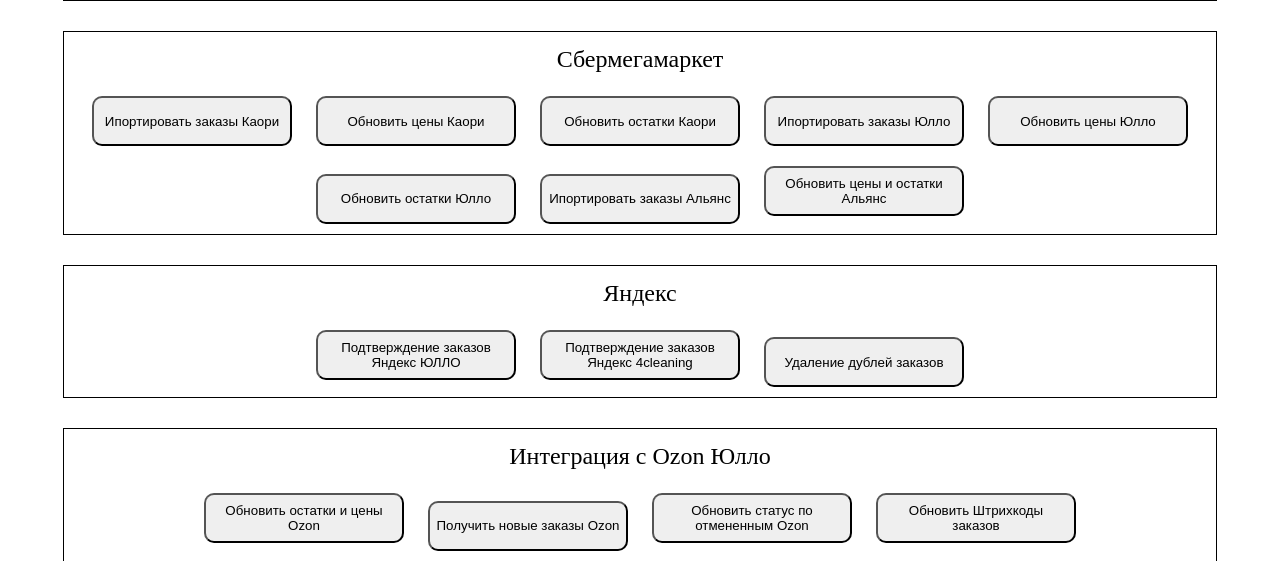
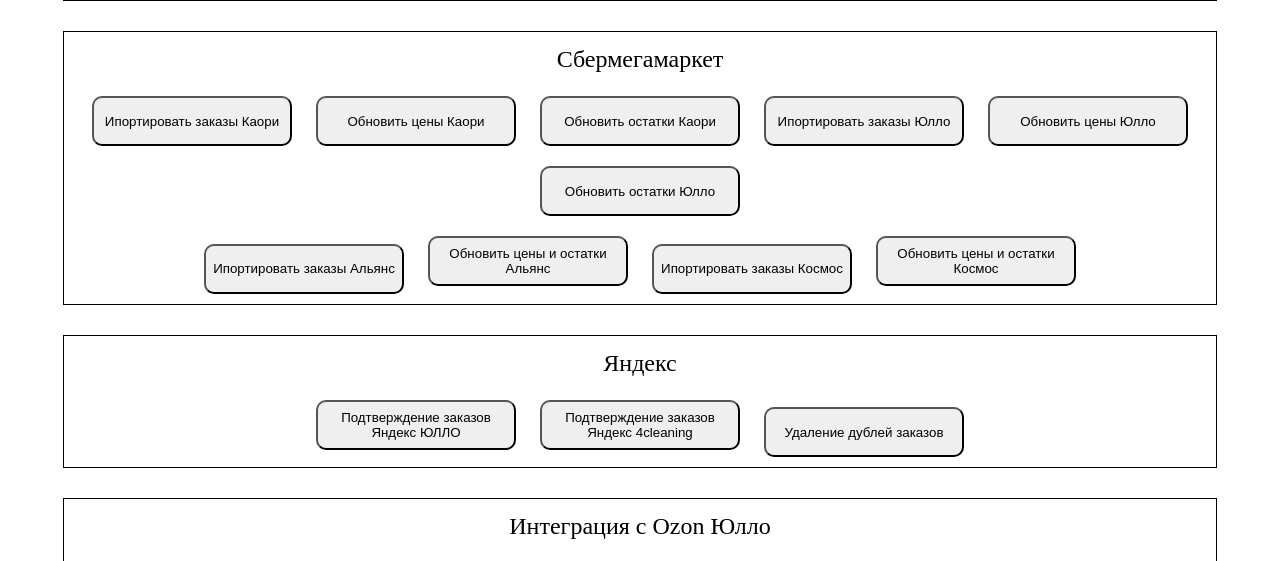
Before and after one commit to acidlord2/integrationUtilities, a PHP site: page /integration/integration.php in a window 1280 px wide. Shown: the part 413-974 px from the top of the page. Run offline with PHP 8.4, Linux system fonts and the light colour scheme; the visitor is signed in with stand-in values (Sample User, id 1).

Commit message:
Added ast2 buttons to the integration page

```diff
--- a/integration/integration.php
+++ b/integration/integration.php
@@ -74,11 +74,18 @@
 				<button class = "integration-button" onclick = "window.open('https://4cleaning.ru/index.php?route=extension/goods/updateStocks', '_blank')">
 					Обновить остатки Юлло
 				</button>
+				<br>
 				<button class = "integration-button" onclick = "window.open('https://kids-universe.ru/sbmm-ast1/importOrders', '_blank')">
 					Ипортировать заказы Альянс
 				</button>
 				<button class = "integration-button" onclick = "window.open('https://kids-universe.ru/sbmm-ast1/updatePricesStock', '_blank')">
 					Обновить цены и остатки Альянс
+				</button>
+				<button class = "integration-button" onclick = "window.open('https://kids-universe.ru/sbmm-ast2/importOrders', '_blank')">
+					Ипортировать заказы Космос
+				</button>
+				<button class = "integration-button" onclick = "window.open('https://kids-universe.ru/sbmm-ast2/updatePricesStock', '_blank')">
+					Обновить цены и остатки Космос
 				</button>
 				<div id="sberInfo"></div>
 
```
